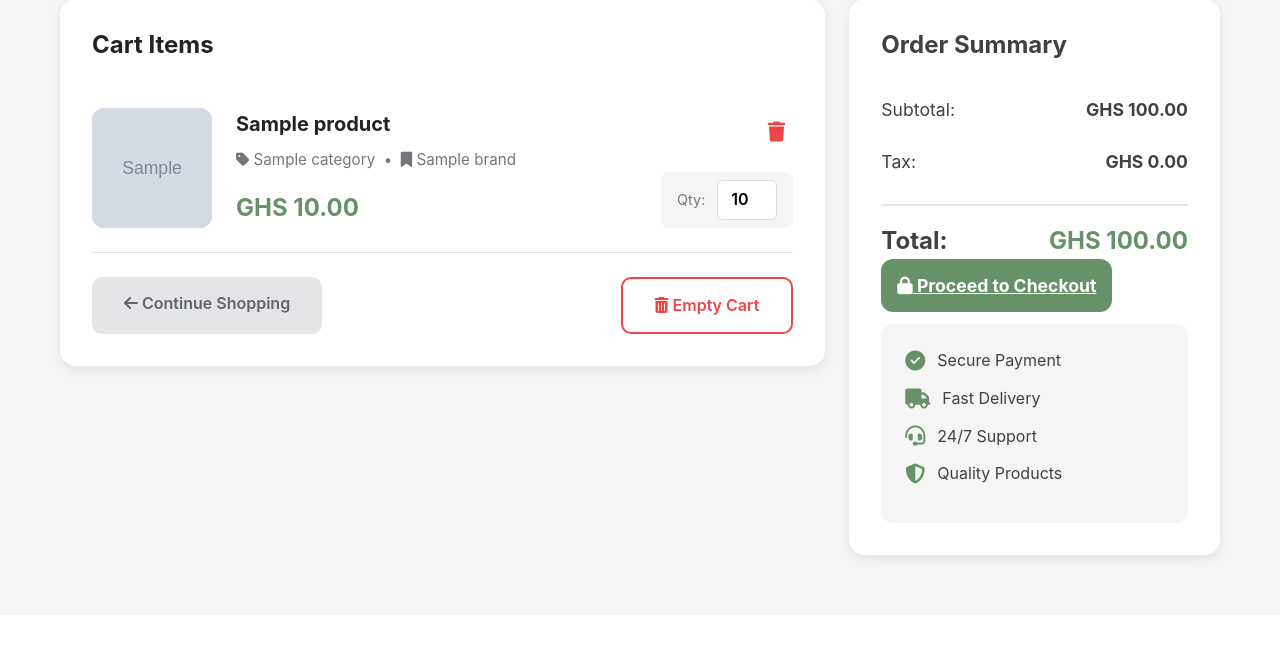
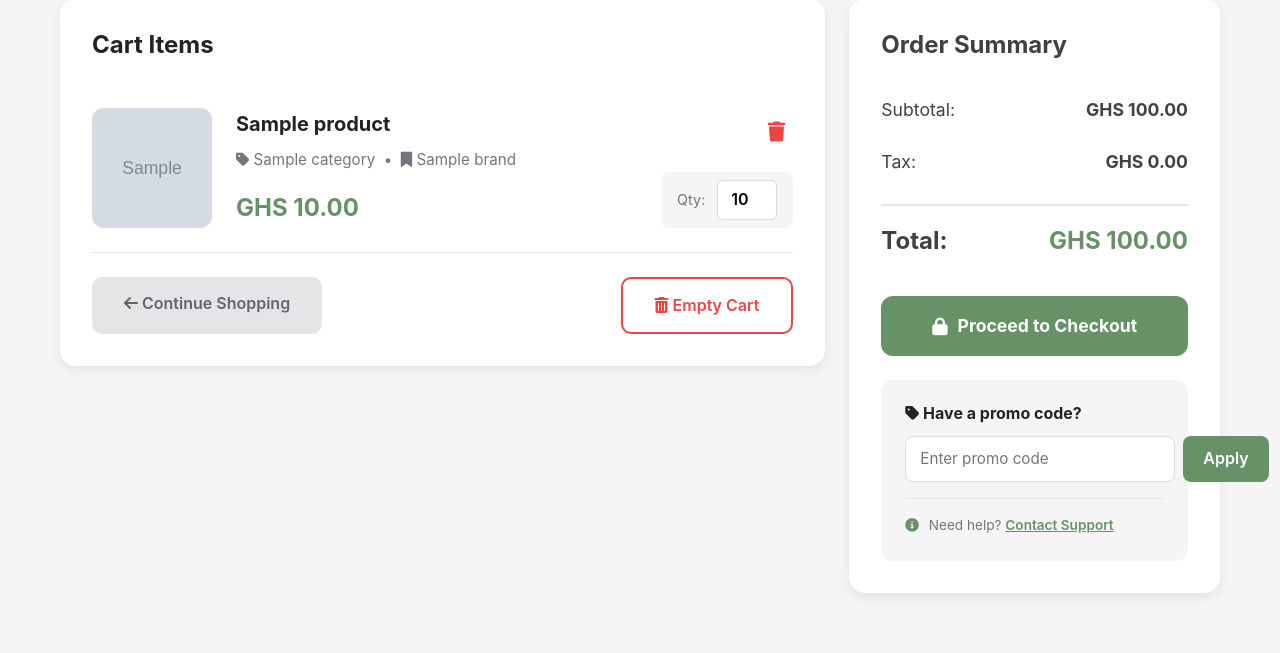
Before and after one commit to princesscheryl/mvc_lab1, a PHP site: page /view/cart.php in a window 1280 px wide. Shown: the part 323-976 px from the top of the page. Before the commit the page ends 888 px from the top, so only its background shows below. Run offline with PHP 8.4, Linux system fonts and the light colour scheme; the visitor is signed in with stand-in values (Sample User, id 1); tables that the repository leaves empty hold one stand-in row (values such as "Sample post"); grey boxes marked "Sample" are stand-in pictures.

Commit message:
Improve checkout button styling and add promo code section
- Remove underline from checkout button for cleaner look
- Add proper spacing between icon and button text using flexbox
- Replace benefits list with promo code input field
- Add help text with contact support link

```diff
--- a/view/cart.php
+++ b/view/cart.php
@@ -178,12 +178,19 @@ $total = $subtotal + $tax;
             font-weight: 700;
             margin-top: 24px;
             transition: all 0.3s;
+            text-decoration: none;
+            display: flex;
+            align-items: center;
+            justify-content: center;
+            gap: 10px;
         }
 
         .btn-checkout:hover {
             background: var(--primary-dark);
             transform: translateY(-2px);
             box-shadow: 0 6px 20px rgba(103, 146, 103, 0.3);
+            color: white;
+            text-decoration: none;
         }
 
         .btn-continue {
@@ -234,23 +241,63 @@ $total = $subtotal + $tax;
             margin-bottom: 16px;
         }
 
-        .benefits {
+        .promo-section {
             background: var(--gray-50);
             border-radius: 12px;
             padding: 24px;
             margin-top: 24px;
         }
 
-        .benefit-item {
-            display: flex;
-            align-items: center;
-            gap: 12px;
+        .promo-section h6 {
+            font-weight: 700;
             margin-bottom: 12px;
+            color: var(--gray-900);
         }
 
-        .benefit-item i {
+        .promo-input-group {
+            display: flex;
+            gap: 8px;
+        }
+
+        .promo-input {
+            flex: 1;
+            border: 1px solid var(--gray-300);
+            border-radius: 8px;
+            padding: 10px 14px;
+            font-size: 0.95rem;
+        }
+
+        .promo-input:focus {
+            outline: none;
+            border-color: var(--primary);
+        }
+
+        .btn-apply-promo {
+            background: var(--primary);
+            color: white;
+            border: none;
+            padding: 10px 20px;
+            border-radius: 8px;
+            font-weight: 600;
+            cursor: pointer;
+            transition: all 0.3s;
+        }
+
+        .btn-apply-promo:hover {
+            background: var(--primary-dark);
+        }
+
+        .help-text {
+            font-size: 0.85rem;
+            color: var(--gray-600);
+            margin-top: 16px;
+            padding-top: 16px;
+            border-top: 1px solid var(--gray-200);
+        }
+
+        .help-text i {
             color: var(--primary);
-            font-size: 1.25rem;
+            margin-right: 6px;
         }
 
         @media (max-width: 768px) {
@@ -406,34 +453,34 @@ $total = $subtotal + $tax;
 
                         <?php if (isset($_SESSION['user_id'])): ?>
                             <a href="checkout.php" class="btn-checkout">
-                                <i class="fa fa-lock"></i> Proceed to Checkout
+                                <i class="fa fa-lock"></i>
+                                <span>Proceed to Checkout</span>
                             </a>
                         <?php else: ?>
                             <div class="alert alert-warning mt-3" style="font-size: 0.9rem;">
                                 Please <a href="../login/login.php" style="font-weight: 600;">login</a> to checkout
                             </div>
                             <a href="../login/login.php" class="btn-checkout">
-                                <i class="fa fa-sign-in-alt"></i> Login to Checkout
+                                <i class="fa fa-sign-in-alt"></i>
+                                <span>Login to Checkout</span>
                             </a>
                         <?php endif; ?>
 
-                        <!-- Benefits -->
-                        <div class="benefits">
-                            <div class="benefit-item">
-                                <i class="fa fa-check-circle"></i>
-                                <span>Secure Payment</span>
+                        <!-- Promo Code Section -->
+                        <div class="promo-section">
+                            <h6><i class="fa fa-tag"></i> Have a promo code?</h6>
+                            <div class="promo-input-group">
+                                <input type="text"
+                                       class="promo-input"
+                                       placeholder="Enter promo code"
+                                       id="promo-code-input">
+                                <button class="btn-apply-promo" onclick="alert('Promo code feature coming soon!')">
+                                    Apply
+                                </button>
                             </div>
-                            <div class="benefit-item">
-                                <i class="fa fa-truck"></i>
-                                <span>Fast Delivery</span>
-                            </div>
-                            <div class="benefit-item">
-                                <i class="fa fa-headset"></i>
-                                <span>24/7 Support</span>
-                            </div>
-                            <div class="benefit-item">
-                                <i class="fa fa-shield-alt"></i>
-                                <span>Quality Products</span>
+                            <div class="help-text">
+                                <i class="fa fa-info-circle"></i>
+                                Need help? <a href="#" style="color: var(--primary); font-weight: 600;">Contact Support</a>
                             </div>
                         </div>
                     </div>
```
